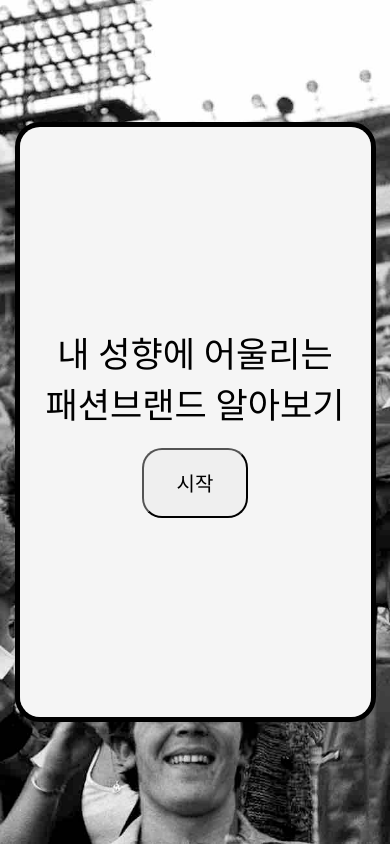
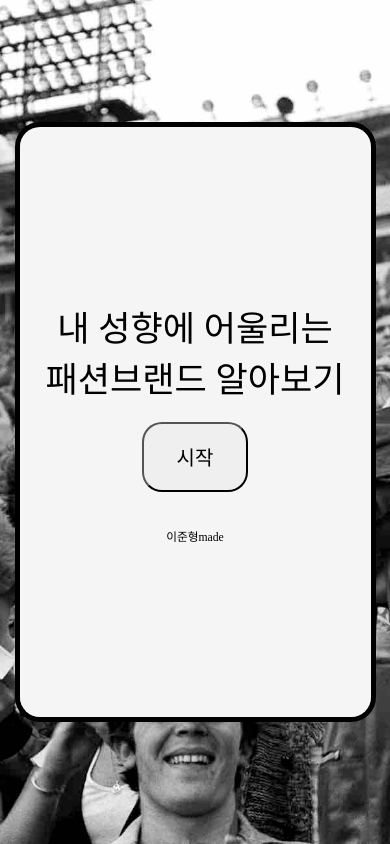
Before and after one commit to wnsguddl9410/Chosenbrand, a React (Create React App) app: page / in a window 390 px wide. Built offline with nearby package versions, Linux system fonts and the light colour scheme.

Commit message:
madeby fontsize

```diff
--- a/src/container/question.js
+++ b/src/container/question.js
@@ -75,6 +75,7 @@ start?(
                 <div className="firstq">
                 <p>내 성향에 어울리는 <br/>패션브랜드 알아보기</p>
                 <button onClick={this.startquiz} className="start">시작</button>
+                <p className="me">이준형made</p>
                 </div>
 ) : (num==0)?
                 (<div className="Personal">
--- a/src/style/question.css
+++ b/src/style/question.css
@@ -4,6 +4,10 @@
   font-size: 20px;
   background-color: whitesmoke;
   border-radius: 20px;
+}
+.firstq > p.me {
+  margin-top: 10%;
+  font-size: 1vw;
 }
 .question > p {
   font-family: "Do Hyeon";
@@ -86,7 +90,10 @@
   .firstq > p {
     font-size: 9vw;
   }
-
+  .firstq > p.me {
+    margin-top: 10%;
+    font-size: 3vw;
+  }
   .start {
     width: 30%;
     font-size: 1em;
```
